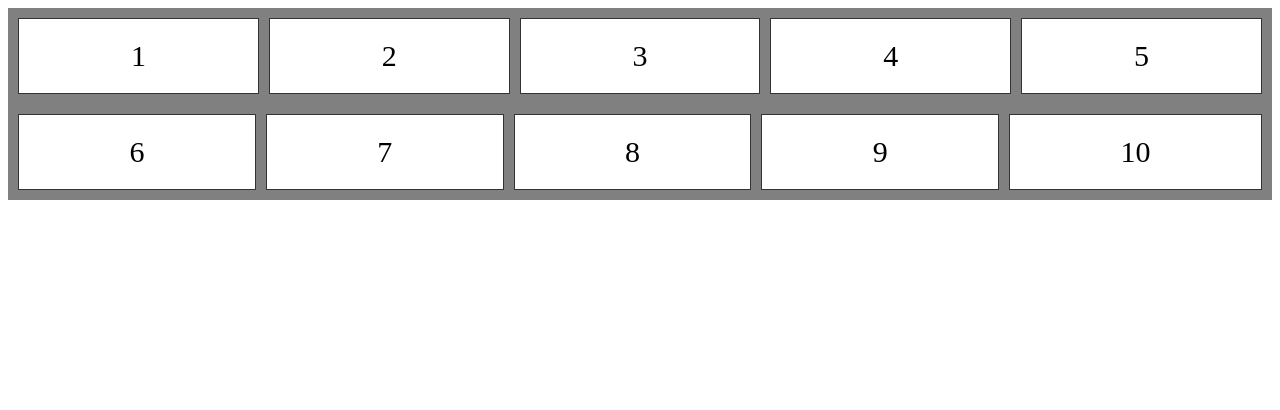
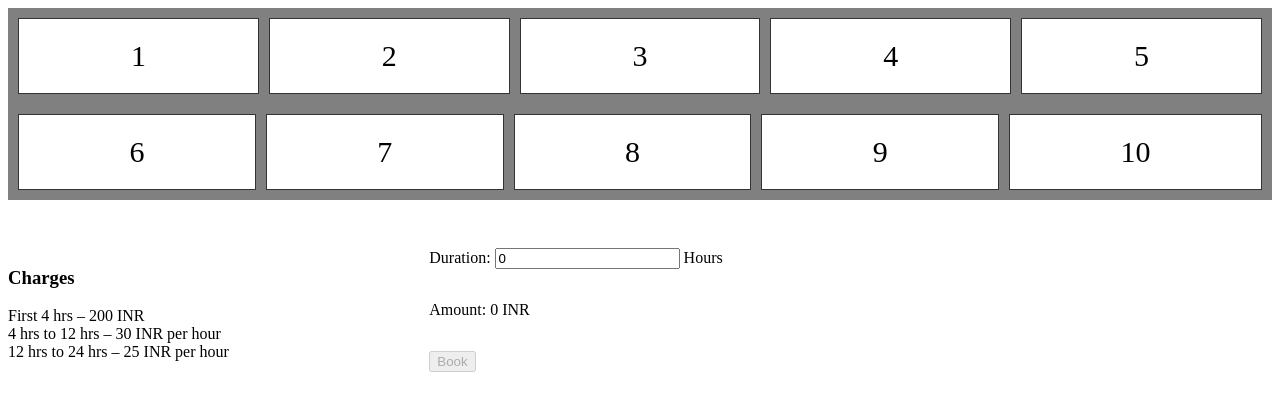
Before and after one commit to official-pac/smart-vision, an Angular app: page /slots in a window 1280 px wide. Shown: the top 410 px of the page. Built offline with nearby package versions, Linux system fonts and the light colour scheme.

Commit message:
added functionality of slot selection and charge calculation

```diff
--- a/src/app/components/parking-slot-selection/parking-slot-selection.component.css
+++ b/src/app/components/parking-slot-selection/parking-slot-selection.component.css
@@ -13,3 +13,15 @@
     font-size: 30px;
     text-align: center;
 }
+
+.column {
+    float: left;
+    width: 33.33%;
+  }
+
+  /* Clear floats after the columns */
+  .row:after {
+    content: "";
+    display: table;
+    clear: both;
+  }
--- a/src/app/components/parking-slot-selection/parking-slot-selection.component.html
+++ b/src/app/components/parking-slot-selection/parking-slot-selection.component.html
@@ -1,18 +1,29 @@
+<div>
+  <div class="grid-container">
+    <div class="grid-item" *ngFor="let slot of [1,2,3,4,5]" (click)="onSlotClick(slot)">{{slot}}</div>
+  </div>
+  <div class="grid-container">
+    <div class="grid-item" *ngFor="let slot of [6,7,8,9,10]" (click)="onSlotClick(slot)">{{slot}}</div>
+  </div>
+</div>
 
-    <div>
-        <div class="grid-container">
-            <div class="grid-item">1</div>
-            <div class="grid-item">2</div>
-            <div class="grid-item">3</div>
-            <div class="grid-item">4</div>
-            <div class="grid-item">5</div>
-
-          </div>
-          <div class="grid-container">
-            <div class="grid-item">6</div>
-            <div class="grid-item">7</div>
-            <div class="grid-item">8</div>
-            <div class="grid-item">9</div>
-            <div class="grid-item">10</div>
-          </div>
+<div class="row" style="margin-top: 3em;">
+  <div class="column">
+    <h3>Charges</h3>
+    <div>First 4 hrs – 200 INR</div>
+    <div>4 hrs to 12 hrs – 30 INR per hour</div>
+    <div>12 hrs to 24 hrs – 25 INR per hour</div>
+  </div>
+  <div class="column">
+    <label for="duration">Duration: </label>
+    <input type="number" id="duration" [formControl]="duration" (keyup)="onDurationChange()" />&nbsp;Hours
+    <br />
+    <div style="margin-top: 2em;">
+      <label for="duration">Amount: </label>
+      <span>{{charge}}&nbsp;INR</span>
     </div>
+    <div style="margin-top: 2em;">
+      <button type="button" (click)="submit()" [disabled]="isInvalid">Book</button>
+    </div>
+  </div>
+</div>
--- a/src/app/components/parking-slot-selection/parking-slot-selection.component.ts
+++ b/src/app/components/parking-slot-selection/parking-slot-selection.component.ts
@@ -1,16 +1,68 @@
+import { CommonModule } from '@angular/common';
 import { Component, OnInit } from '@angular/core';
+import { FormControl, ReactiveFormsModule, Validators } from '@angular/forms';
+import { StorageService } from 'src/app/services/storage.service';
 
 @Component({
   selector: 'app-parking-slot-selection',
   templateUrl: './parking-slot-selection.component.html',
   styleUrls: ['./parking-slot-selection.component.css'],
-  standalone: true
+  standalone: true,
+  imports: [CommonModule, ReactiveFormsModule]
 })
 export class ParkingSlotSelectionComponent implements OnInit {
 
-  constructor() { }
+  charge = 0;
+  duration!: FormControl;
+  spot: number = 0;
+  constructor(private storageService: StorageService) { }
 
   ngOnInit(): void {
+    this.initField();
+  }
+
+  private initField(): void {
+    this.duration = new FormControl(0, [Validators.required,
+    Validators.pattern('[0-9]+$'), Validators.min(1), Validators.max(24)]);
+  }
+
+  onSlotClick(index: number): void {
+    this.spot = index;
+  }
+
+  private calculateCharge(duration: number): number {
+    try {
+      let charge = 200;
+      while (duration > 4) {
+        if (duration > 12 && duration <= 24) {
+          const difference = duration - 12;
+          charge += difference * 25;
+          duration -= difference;
+        } else if (duration > 4 && duration <= 12) {
+          const difference = duration - 4;
+          charge += difference * 30;
+          duration -= difference;
+        }
+      }
+      return charge;
+    } catch (error) { throw error; }
+  }
+
+  onDurationChange(): void {
+    try {
+      if (this.duration.invalid) return;
+      const duration = this.duration.value;
+      this.charge = this.calculateCharge(duration);
+    } catch (error) { console.log('error: ', error); }
+  }
+
+  submit(): void {
+    if (this.isInvalid) return;
+    this.storageService.slotDetails = { charge: this.charge, duration: this.duration.value, spotNumber: this.spot };
+  }
+
+  get isInvalid() {
+    return this.duration.invalid || this.spot === 0
   }
 
 }
--- a/src/app/services/interface.ts
+++ b/src/app/services/interface.ts
@@ -7,3 +7,9 @@ export interface UserDetails {
     photo: string;
     contact: number
 }
+
+export interface SlotDetails {
+    spotNumber: number;
+    duration: number;
+    charge: number;
+}
--- a/src/app/services/storage.service.ts
+++ b/src/app/services/storage.service.ts
@@ -1,5 +1,5 @@
 import { Injectable } from '@angular/core';
-import { UserDetails } from './interface';
+import { SlotDetails, UserDetails } from './interface';
 
 @Injectable({
   providedIn: 'root'
@@ -31,4 +31,13 @@ export class StorageService {
     return data ? JSON.parse(data) : [];
   }
 
+  set slotDetails(slotDetails: SlotDetails) {
+    sessionStorage.setItem('slotDetails', JSON.stringify(slotDetails));
+  }
+
+  get slotDetails(): SlotDetails {
+    const data = sessionStorage.getItem('slotDetails');
+    return data ? JSON.parse(data) : null;
+  }
+
 }
--- a/src/styles.css
+++ b/src/styles.css
@@ -1 +1,8 @@
 /* You can add global styles to this file, and also import other style files */
+
+  /* Chrome, Safari, Edge, Opera */
+  input::-webkit-outer-spin-button,
+  input::-webkit-inner-spin-button {
+    -webkit-appearance: none;
+    margin: 0;
+  }
```
